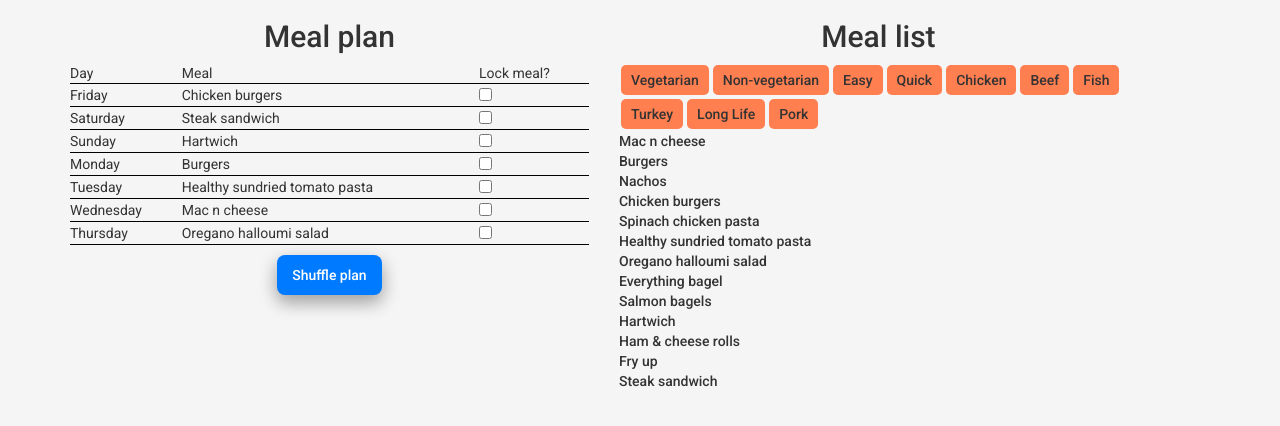
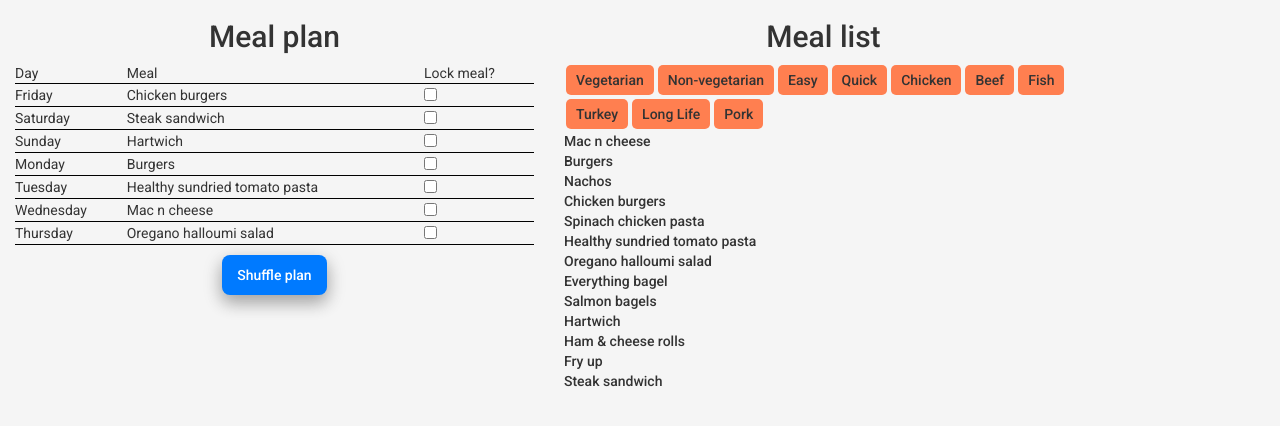
Before and after one commit to colinc1991/MealPlanner, an Angular app: page / in a window 1280 px wide. Shown: the top 426 px of the page. Built offline with nearby package versions, Linux system fonts and the light colour scheme.

Commit message:
Use container fluid

```diff
--- a/src/app/app.component.html
+++ b/src/app/app.component.html
@@ -1,4 +1,4 @@
-<div class="container">
+<div class="top-level-container container-fluid">
     <div class="row">
         <div id="plan-container" class="col-md-6 col-sm-12">
             <app-meal-plan></app-meal-plan>
--- a/src/app/app.component.scss
+++ b/src/app/app.component.scss
@@ -1,4 +1,4 @@
-.container {
+.top-level-container {
     display: flex;
 
     h2 {
```
